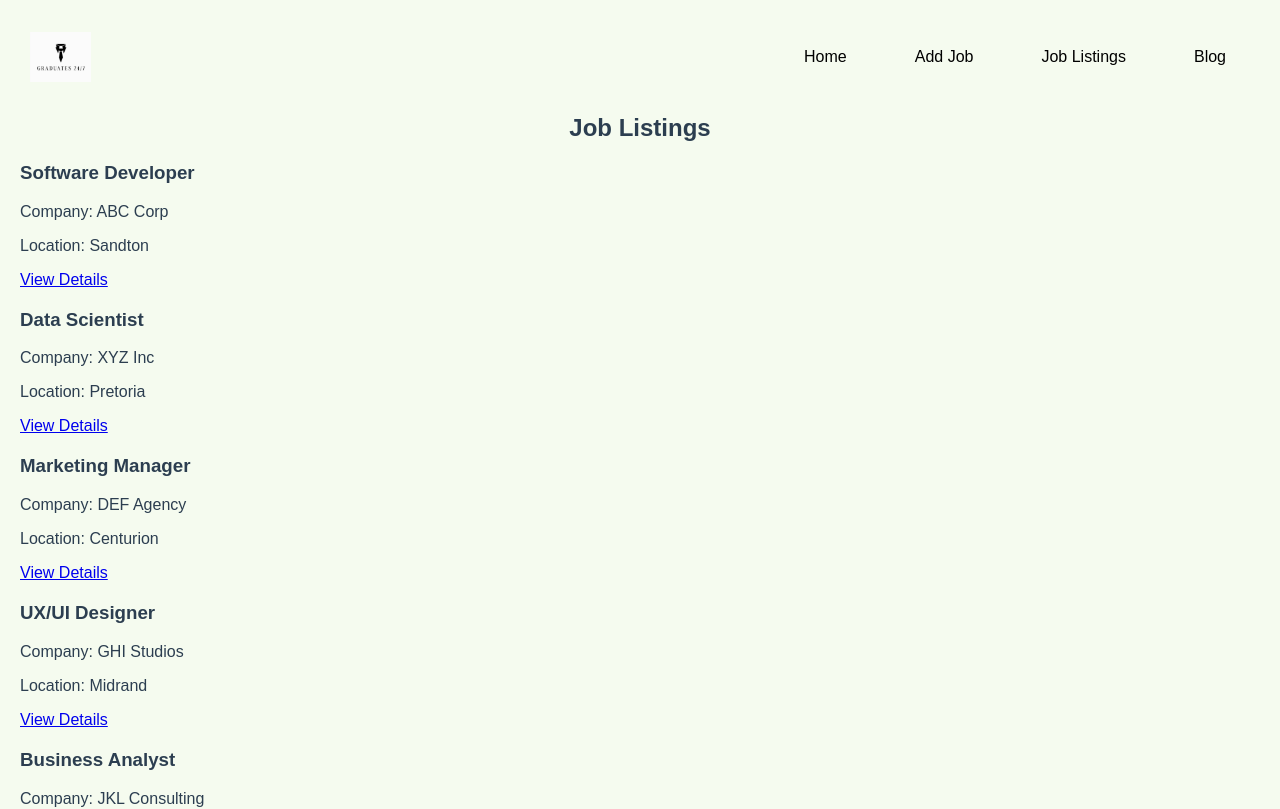
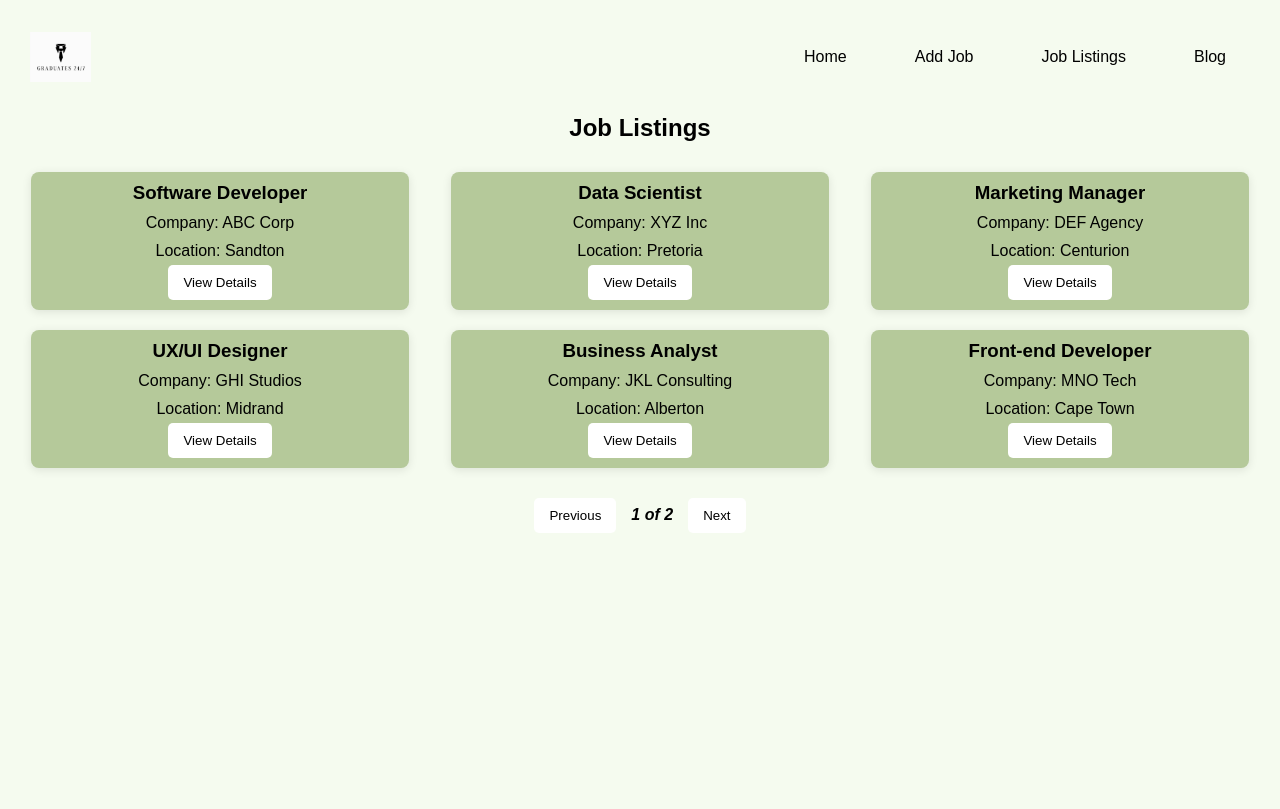
Before and after one commit to Neigh1/job-listing-frontend, a React (Create React App) app: page /job-list in a window 1280 px wide. Shown: the top 809 px of the page. Built offline with nearby package versions, Linux system fonts and the light colour scheme.

Commit message:
Updated AddJobPage, JobListPage styles, and functionality

```diff
--- a/src/components/AddJobPage.js
+++ b/src/components/AddJobPage.js
@@ -1,17 +1,17 @@
 import React, { useState } from 'react';
-//import './AddJobPage.css'; // Create a CSS file for styling
+
 
 function AddJobPage() {
-  // State to manage form input values
+
   const [jobTitle, setJobTitle] = useState('');
   const [companyName, setCompanyName] = useState('');
   const [jobDescription, setJobDescription] = useState('');
 
-  // Function to handle form submission
+
   const handleSubmit = (event) => {
-    event.preventDefault(); // Prevent default form submission behavior
+    event.preventDefault();
 
-    // Example: Log job details to the console (you can replace this with actual submission logic)
+
     const jobData = {
       jobTitle,
       companyName,
@@ -20,7 +20,7 @@
 
     console.log('Job Data Submitted:', jobData);
 
-    // Clear form fields after submission (optional)
+
     setJobTitle('');
     setCompanyName('');
     setJobDescription('');
--- a/src/components/JobListPage.css
+++ b/src/components/JobListPage.css
@@ -30,13 +30,16 @@
 
 
 }
-.JobContainer{
+#JobContainer{
 
     display: flex;
     flex-wrap: wrap;
     justify-content:space-around;
     margin: 0 -10px;
 
+}
+.job-listing:hover {
+    transform: scale(1.05);
 }
 
 .job-listing:hover {
--- a/src/components/JobListPage.js
+++ b/src/components/JobListPage.js
@@ -1,5 +1,6 @@
-import React from 'react';
+import React, { useState } from 'react';
 import { Link } from 'react-router-dom';
+import './JobListPage.css';
 
 const jobs = [
   { id: 1, title: 'Software Developer', company: 'ABC Corp', location: 'Sandton' },
@@ -14,18 +15,48 @@
   { id: 10, title: 'Quality Assurance Tester', company: 'YZQ Labs', location: 'Rivonia' },
 ];
 
+const JOBS_PER_PAGE = 6;
+
 function JobListing() {
+  const [currentPage, setCurrentPage] = useState(1);
+
+  const totalPages = Math.ceil(jobs.length / JOBS_PER_PAGE);
+
+  const handleNext = () => {
+    if (currentPage < totalPages) {
+      setCurrentPage(prevPage => prevPage + 1);
+    }
+  };
+
+  const handlePrevious = () => {
+    if (currentPage > 1) {
+      setCurrentPage(prevPage => prevPage - 1);
+    }
+  };
+
+  const startIndex = (currentPage - 1) * JOBS_PER_PAGE;
+  const currentJobs = jobs.slice(startIndex, startIndex + JOBS_PER_PAGE);
+
   return (
-    <div>
+    <div className='JobContainer' id='Job'>
       <h2>Job Listings</h2>
-      {jobs.map((job) => (
-        <div key={job.id}>
-          <h3>{job.title}</h3>
-          <p>Company: {job.company}</p>
-          <p>Location: {job.location}</p>
-          <Link to={`/job-details/${job.id}`}>View Details</Link> {/* Add link to job details page */}
-        </div>
-      ))}
+      <div id="JobContainer">
+        {currentJobs.map((job) => (
+          <div className='job-listing' key={job.id}>
+            <h3>{job.title}</h3>
+            <p>Company: {job.company}</p>
+            <p>Location: {job.location}</p>
+            <Link to={`/job-details/${job.id}`}>
+              <button className='details-button'>View Details</button>
+            </Link>
+          </div>
+        ))}
+      </div>
+      <div className='paging'>
+        <button onClick={handlePrevious} disabled={currentPage === 1}>Previous</button>
+        <span id="page-number">{currentPage} of {totalPages}</span>
+        <button onClick={handleNext} disabled={currentPage === totalPages}>Next</button>
+      </div>
     </div>
   );
 }
```
